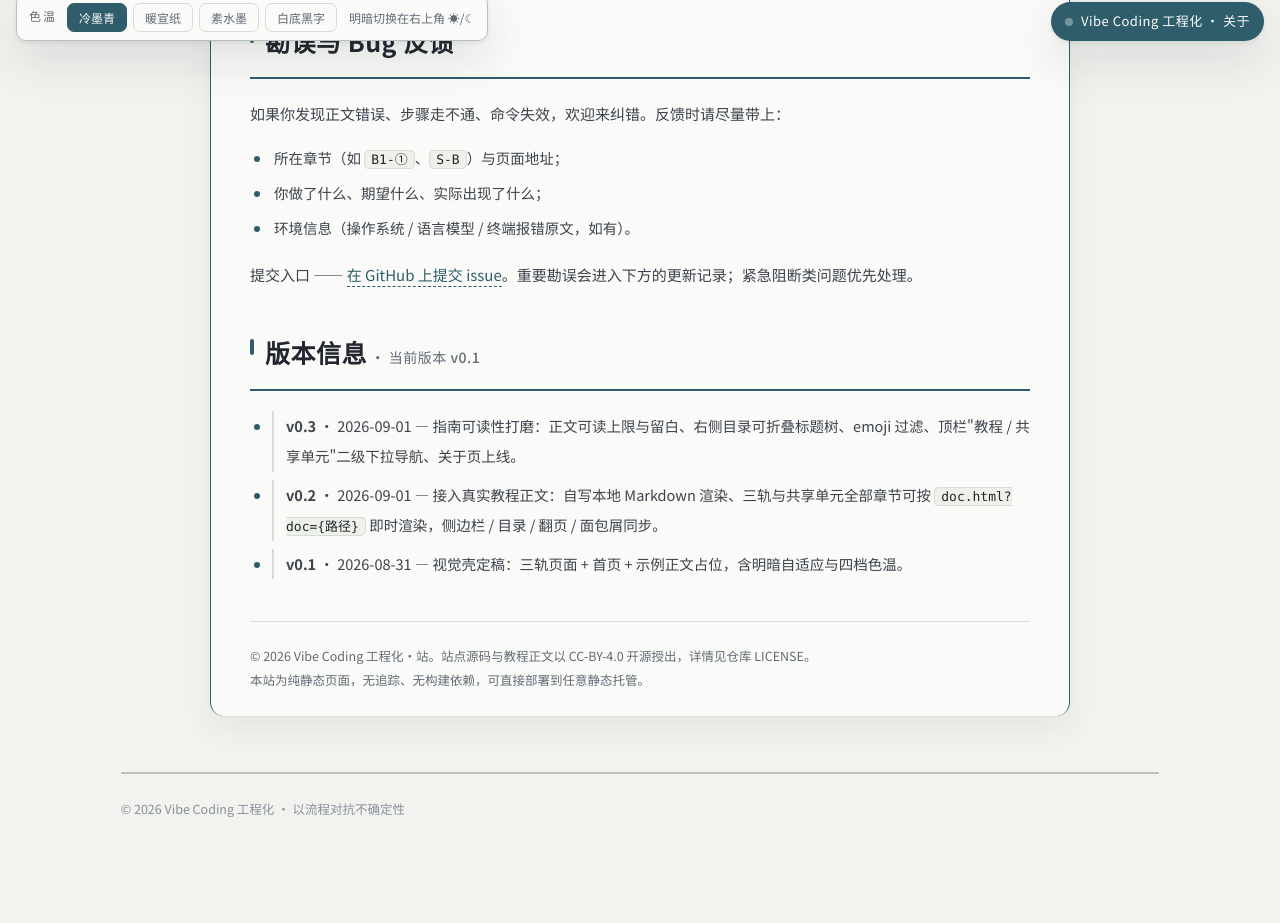
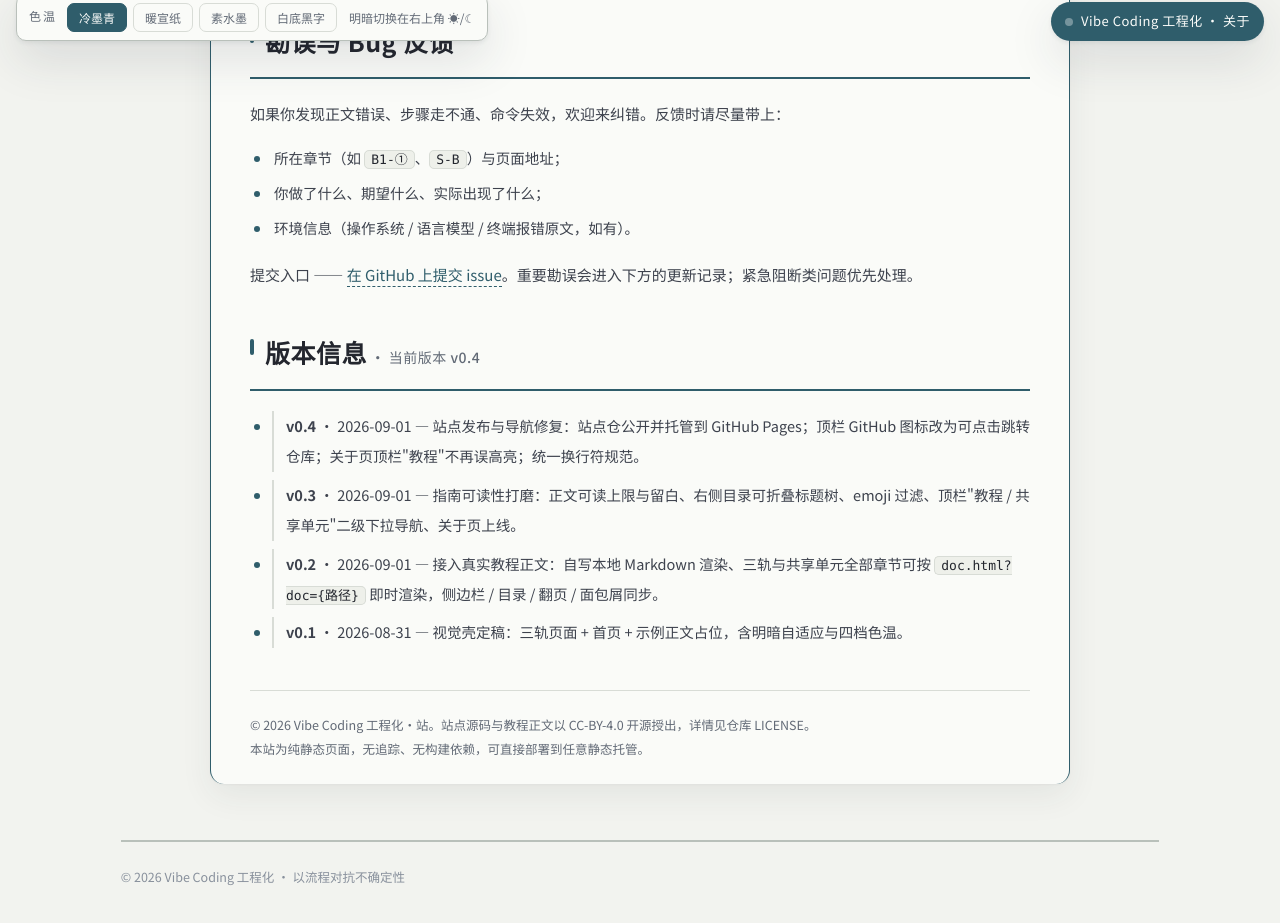
Before and after one commit to pchuan837-lab/vibe-coding-engineering, a plain HTML site: page about.html in a window 1280 px wide. Shown: the part 743-1666 px from the top of the page. Before the commit the page ends 1642 px from the top, so only its background shows below. Drawn offline with Linux system fonts and the light colour scheme.

Commit message:
docs: 关于页新增 v0.4 发布记录并同步当前版本号

```diff
--- a/about.html
+++ b/about.html
@@ -90,8 +90,9 @@
           </div>
 
           <div class="about-block">
-            <h2 class="about-h">版本信息<span class="about-like"> · 当前版本 v0.1</span></h2>
+            <h2 class="about-h">版本信息<span class="about-like"> · 当前版本 v0.4</span></h2>
             <ul class="about-list about-log">
+              <li><b>v0.4</b> · 2026-09-01 — 站点发布与导航修复：站点仓公开并托管到 GitHub Pages；顶栏 GitHub 图标改为可点击跳转仓库；关于页顶栏"教程"不再误高亮；统一换行符规范。</li>
               <li><b>v0.3</b> · 2026-09-01 — 指南可读性打磨：正文可读上限与留白、右侧目录可折叠标题树、emoji 过滤、顶栏"教程 / 共享单元"二级下拉导航、关于页上线。</li>
               <li><b>v0.2</b> · 2026-09-01 — 接入真实教程正文：自写本地 Markdown 渲染、三轨与共享单元全部章节可按 <code>doc.html?doc={路径}</code> 即时渲染，侧边栏 / 目录 / 翻页 / 面包屑同步。</li>
               <li><b>v0.1</b> · 2026-08-31 — 视觉壳定稿：三轨页面 + 首页 + 示例正文占位，含明暗自适应与四档色温。</li>
```
